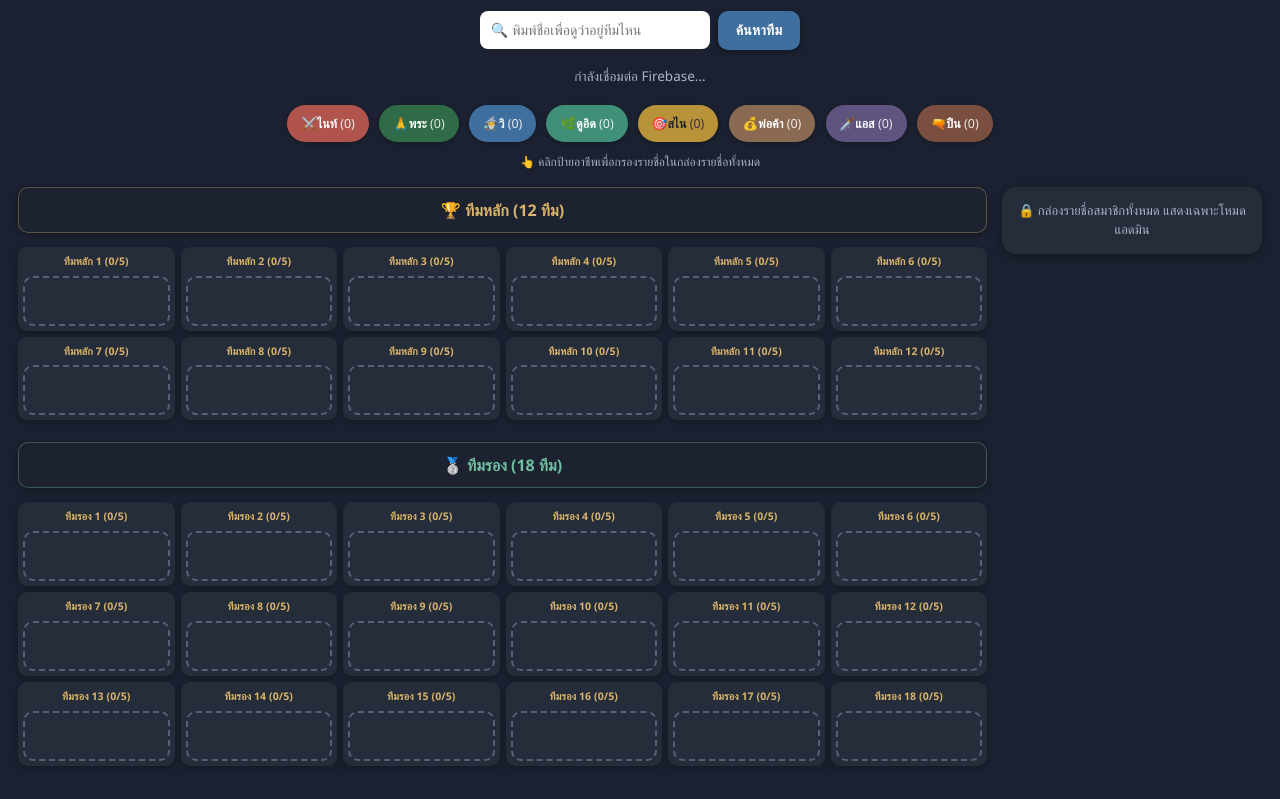
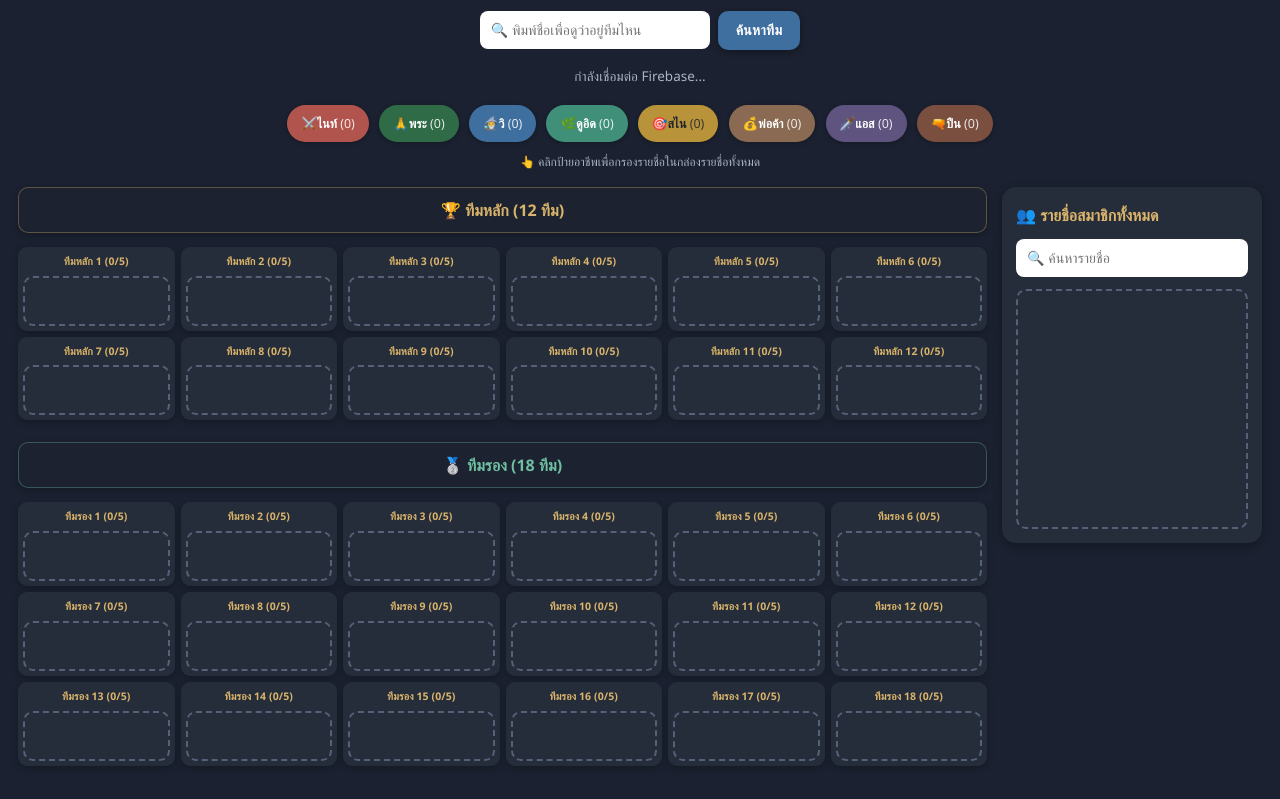
Before and after one commit to phoom2702-ai/guild-team-manager, a plain HTML site: page guild_team_manager.html in a window 1280 px wide. Shown: the part 129-928 px from the top of the page. Drawn offline with nearby package versions, Linux system fonts and the light colour scheme; no server answers.

Commit message:
Update guild_team_manager.html

```diff
--- a/guild_team_manager.html
+++ b/guild_team_manager.html
@@ -942,9 +942,9 @@ function updateAdminUI(){
 adminBadge.textContent=isAdmin?"🔓 โหมดแอดมิน (ออกจากระบบ)":"🔒 โหมดแอดมิน";
 adminBadge.classList.toggle("on",isAdmin);
 
-// กล่องรายชื่อสมาชิกทั้งหมด ให้เห็นเฉพาะตอนอยู่โหมดแอดมิน
-document.getElementById("poolSection").style.display=isAdmin?"":"none";
-document.getElementById("poolLockedNotice").style.display=isAdmin?"none":"";
+// กล่องรายชื่อสมาชิกทั้งหมด ให้เห็นทุกคน (ทั้งโหมดแอดมินและไม่ใช่แอดมิน)
+document.getElementById("poolSection").style.display="";
+document.getElementById("poolLockedNotice").style.display="none";
 
 // ปุ่มรีเซ็ต/ส่งออกรูปภาพ ให้เห็นเฉพาะตอนอยู่โหมดแอดมิน
 document.getElementById("actionButtons").style.display=isAdmin?"":"none";
```
